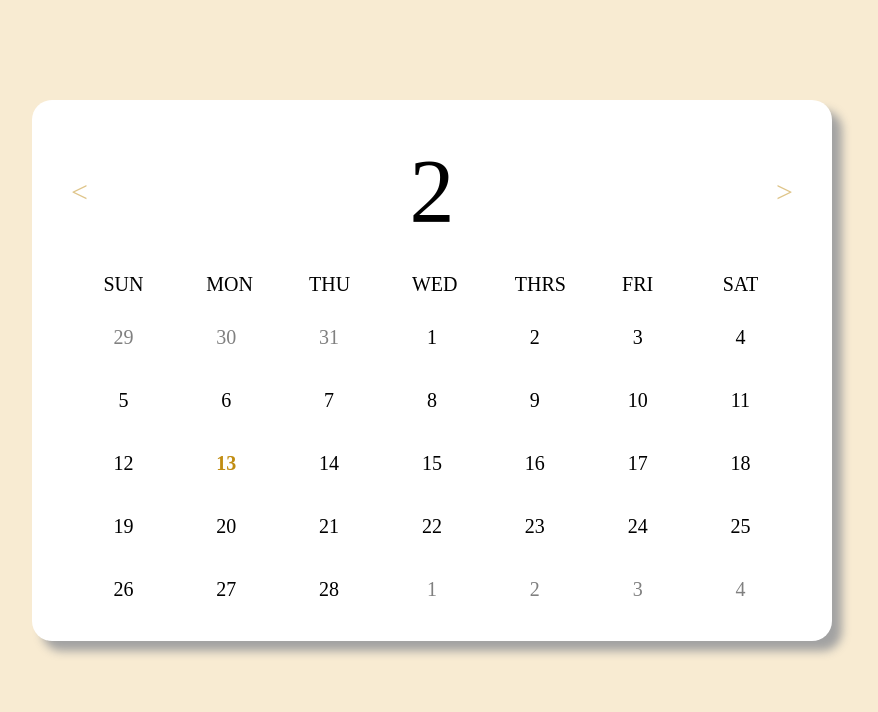
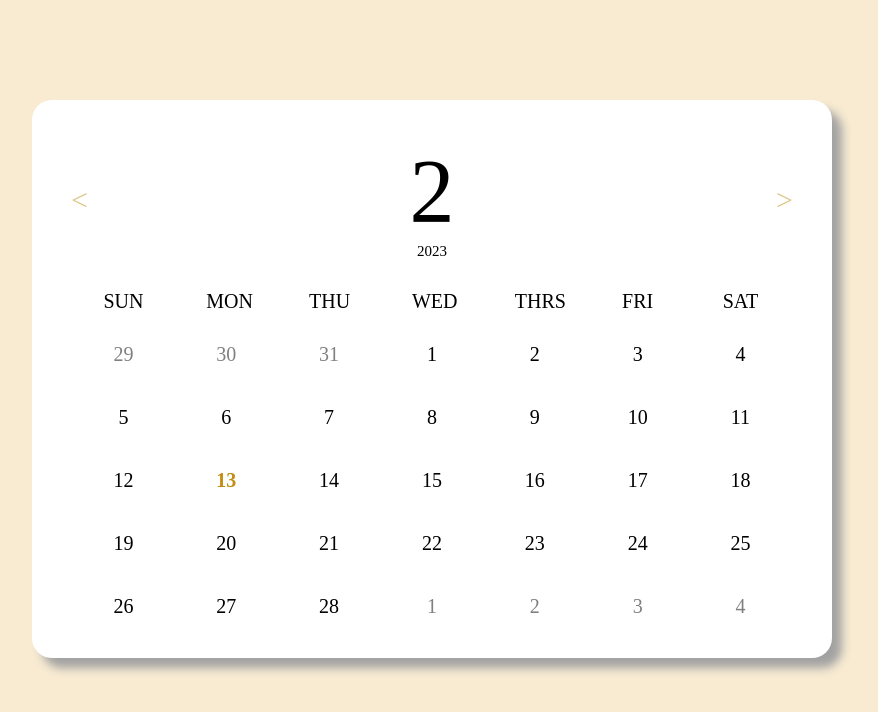
Before and after one commit to oyatplum/react-diary, a React (Create React App) app: page / in a window 1280 px wide. Shown: the top 712 px of the page, without its empty margins (208-1086 px from the left). Built offline with nearby package versions, Linux system fonts and the light colour scheme.

Commit message:
Feat : update Calendar_Weeks

```diff
--- a/src/calendar/Header.css
+++ b/src/calendar/Header.css
@@ -7,6 +7,12 @@
 }
 .current_month {
     font-size: 90px;
+    display: flex;
+    flex-direction: column;
+    align-items: center;
+}
+.current_year {
+    font-size: 15px;
 }
 .month_button {
     color: rgb(223, 197, 138);
--- a/src/calendar/Header.js
+++ b/src/calendar/Header.js
@@ -28,8 +28,8 @@ export default function Header() {
 
         <div className='current_month'>
             {format(currentMonth, "M")}
+            <span className='current_year'>{format(currentMonth, 'yyyy')}</span>
         </div>
-
 
         <span
             className='month_button'
```
